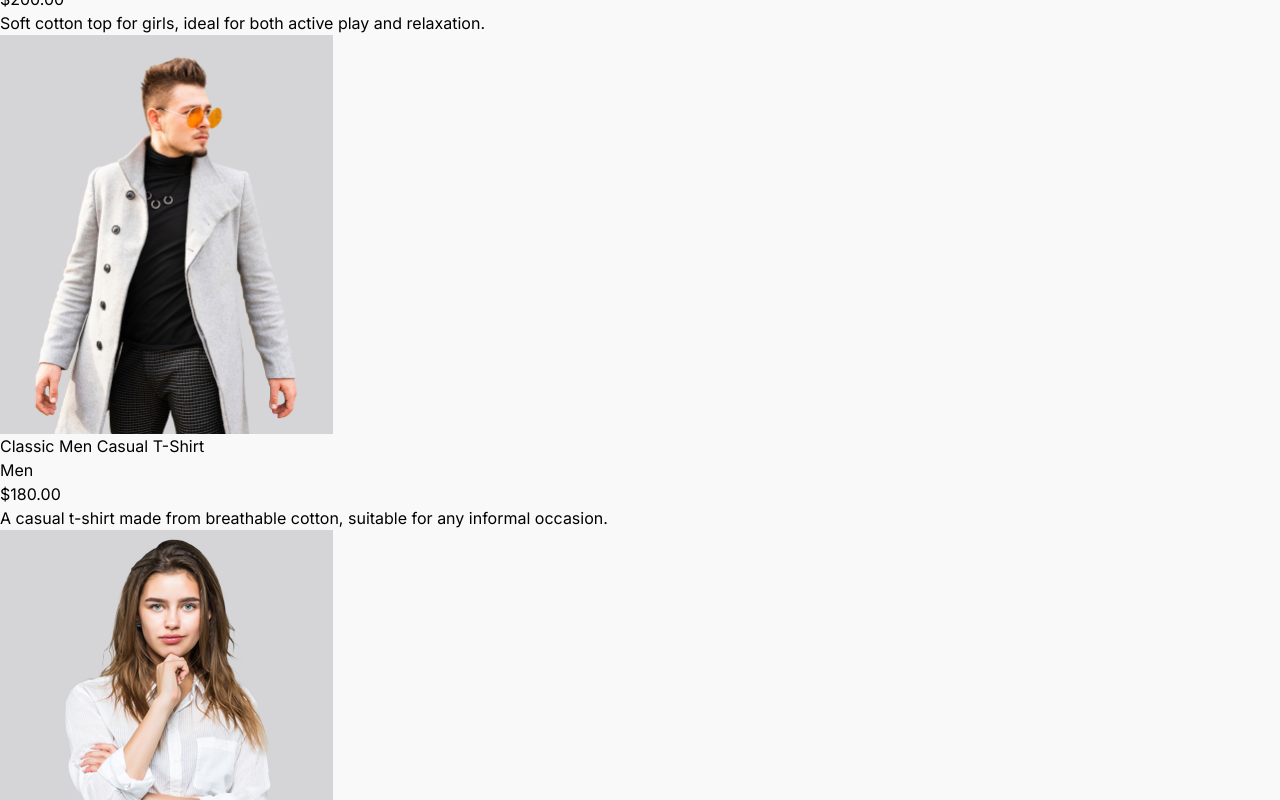
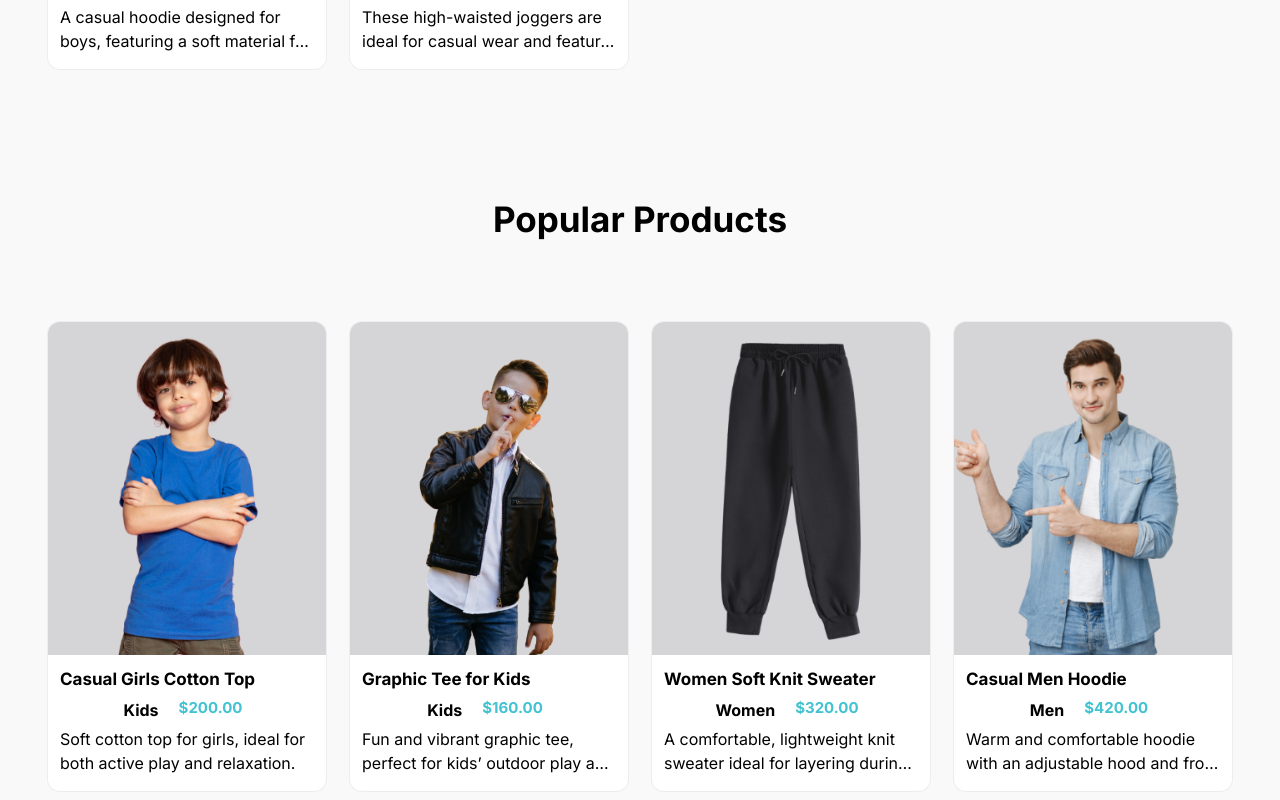
Before and after one commit to MARIOUCSS/CommerceShop, a React (Vite) app in the folder Proyectos de Empresas/ShopCommerce/Frontend/Commerce/: page / in a window 1280 px wide. Shown: the part 2480-3280 px from the top of the page. Built offline with nearby package versions, Linux system fonts and the light colour scheme.

Commit message:
Modificar Home

```diff
--- /dev/null
+++ b/Proyectos de Empresas/ShopCommerce/Frontend/Commerce/src/Components/Features .jsx
@@ -0,0 +1,43 @@
+import Title from "./Title";
+import { TbArrowBackUp } from "react-icons/tb";
+function Features() {
+  return (
+    <section className="mx-auto max-w-[1440px] px-6 lg:px-12 py-16">
+      <Title title={"Our Features"} titleStyles={"text-center"} />
+      <div className="grid grid-cols-1 sm:grid-cols-2 lg:grid-cols-3 gap-10 rounded-xl">
+        <div className="p-4 bg-white rounded-3xl">
+          <TbArrowBackUp className="bold-32 mb-3 text-yellow-400" />
+          <h4 className="text-[16px] md:text-[17px] mb-2 font-bold">
+            Easy Return
+          </h4>
+          <p>
+            Lorem ipsum dolor sit amet consectetur adipisicing elit. Debitis
+            tenetur dolorem alias illum perspiciatis animi?
+          </p>
+        </div>
+        <div className="p-4 bg-white rounded-3xl">
+          <TbArrowBackUp className="bold-32 mb-3 text-yellow-400" />
+          <h4 className="text-[16px] md:text-[17px] mb-2 font-bold">
+            Fast Delivery
+          </h4>
+          <p>
+            Lorem ipsum dolor sit amet consectetur adipisicing elit. Debitis
+            tenetur dolorem alias illum perspiciatis animi?
+          </p>
+        </div>
+        <div className="p-4 bg-white rounded-3xl">
+          <TbArrowBackUp className="bold-32 mb-3 text-yellow-400" />
+          <h4 className="text-[16px] md:text-[17px] mb-2 font-bold">
+            Secure Payment
+          </h4>
+          <p>
+            Lorem ipsum dolor sit amet consectetur adipisicing elit. Debitis
+            tenetur dolorem alias illum perspiciatis animi?
+          </p>
+        </div>
+      </div>
+    </section>
+  );
+}
+
+export default Features;
--- a/Proyectos de Empresas/ShopCommerce/Frontend/Commerce/src/Components/Item.jsx
+++ b/Proyectos de Empresas/ShopCommerce/Frontend/Commerce/src/Components/Item.jsx
@@ -2,17 +2,24 @@ import PropTypes from "prop-types"; // Importa PropTypes
 import { Link } from "react-router-dom";
 function Item({ product }) {
   return (
-    <div>
-      <Link to={`/product/${product._id}`}>
-        <img src={product.image[0]} alt="" />
+    <div className="ring-1 ring-slate-900/5 rounded-xl bg-white overflow-hidden">
+      <Link
+        to={`/product/${product._id}`}
+        className="flex items-center justify-center relative"
+      >
+        <img src={product.image[0]} alt="productImg" />
       </Link>
-      <div>
-        <h4>{product.name}</h4>
-        <div>
-          <p>{product.category}</p>
-          <h5>${product.price}.00</h5>
+      <div className="p-3">
+        <h4 className="font-bold mb-2 text-[16px] md:text-[17px] line-clamp-1 !my-0">
+          {product.name}
+        </h4>
+        <div className="flex  items-center justify-center pt-1 gap-x-5">
+          <p className="font-bold">{product.category}</p>
+          <h5 className="text-[14px] md:text-[15px] mb-1 font-bold text-secondary pr-2 ">
+            ${product.price}.00
+          </h5>
         </div>
-        <p>{product.description}</p>
+        <p className="line-clamp-2 py-1">{product.description}</p>
       </div>
     </div>
   );
--- a/Proyectos de Empresas/ShopCommerce/Frontend/Commerce/src/Components/NewArrivals.jsx
+++ b/Proyectos de Empresas/ShopCommerce/Frontend/Commerce/src/Components/NewArrivals.jsx
@@ -6,23 +6,36 @@ import Item from "./Item";
 const NewArrivals = () => {
   const { products } = useGlobalState();
   const [newArrivals, setNewArrivals] = useState([]);
+  const [isLoading, setIsLoading] = useState(true);
   useEffect(() => {
     if (products && products.length > 0) {
       const data = products.slice(0, 10);
 
       setNewArrivals(data);
+      setIsLoading(false);
     }
   }, [products]);
   return (
-    <section>
+    <section className="mx-auto max-w-[1440px] px-6 lg:px-12 py-16">
       <Title title={"New Arrivals"} titleStyles={"text-center"} />
       {/*container*/}
-      <div className="">
-        {newArrivals.map((product) => (
+      <div className=" grid grid-cols-1 xs:grid-cols-2 md:grid-cols-3 xl:grid-cols-4 gap-6">
+        {isLoading ? (
+          <p>Cargando...</p>
+        ) : newArrivals.length > 0 ? (
+          newArrivals.map((product) => (
+            <div key={product._id}>
+              <Item product={product} />
+            </div>
+          ))
+        ) : (
+          <p>No hay productos disponibles.</p>
+        )}
+        {/* {newArrivals.map((product) => (
           <div key={product._id}>
             <Item product={product} />
           </div>
-        ))}
+        ))} */}
       </div>
     </section>
   );
--- /dev/null
+++ b/Proyectos de Empresas/ShopCommerce/Frontend/Commerce/src/Components/PopularProducts .jsx
@@ -0,0 +1,27 @@
+import { useEffect, useState } from "react";
+import Title from "./Title";
+import { useGlobalState } from "../Context/ShopContext";
+import Item from "./Item";
+
+function PopularProducts() {
+  const { products } = useGlobalState();
+  const [popularProducts, setpopularProducts] = useState([]);
+  useEffect(() => {
+    const data = products.filter((item) => item.popular);
+    setpopularProducts(data.slice(0, 6));
+  }, [products]);
+  return (
+    <section className="mx-auto max-w-[1440px] px-6 lg:px-12 py-16">
+      <Title title={"Popular Products"} titleStyles={"text-center"} />
+      <div className=" grid grid-cols-1 xs:grid-cols-2 md:grid-cols-3 xl:grid-cols-4 gap-6">
+        {popularProducts.map((product) => (
+          <div key={product._id}>
+            <Item product={product} />
+          </div>
+        ))}
+      </div>
+    </section>
+  );
+}
+
+export default PopularProducts;
--- a/Proyectos de Empresas/ShopCommerce/Frontend/Commerce/src/Components/Title.jsx
+++ b/Proyectos de Empresas/ShopCommerce/Frontend/Commerce/src/Components/Title.jsx
@@ -1,3 +1,4 @@
+import PropTypes from "prop-types";
 function Title({ title, titleStyles }) {
   return (
     <div className={`${titleStyles} pb-20`}>
@@ -7,5 +8,9 @@ function Title({ title, titleStyles }) {
     </div>
   );
 }
+Title.propTypes = {
+  title: PropTypes.string.isRequired, // 'title' debe ser una cadena y es requerido
+  titleStyles: PropTypes.string, // 'titleStyles' debe ser una cadena, pero no es obligatorio
+};
 
 export default Title;
--- a/Proyectos de Empresas/ShopCommerce/Frontend/Commerce/src/Pages/Home.jsx
+++ b/Proyectos de Empresas/ShopCommerce/Frontend/Commerce/src/Pages/Home.jsx
@@ -1,12 +1,16 @@
+import Features from "../Components/Features ";
 import Footer from "../Components/Footer";
 import Hero from "../Components/Hero";
 import NewArrivals from "../Components/NewArrivals";
+import PopularProducts from "../Components/PopularProducts ";
 
 function Home() {
   return (
     <>
       <Hero />
       <NewArrivals />
+      <PopularProducts />
+      <Features />
       <Footer />
     </>
   );
```
